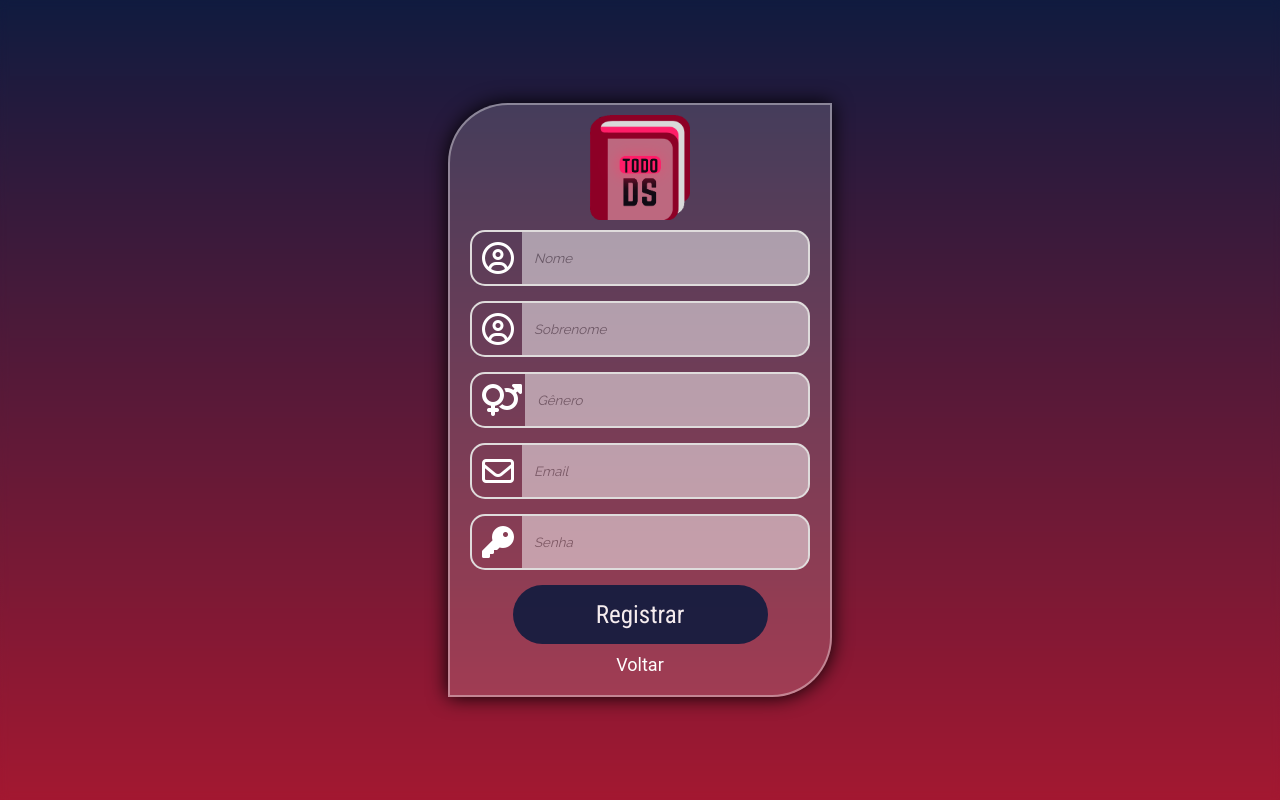
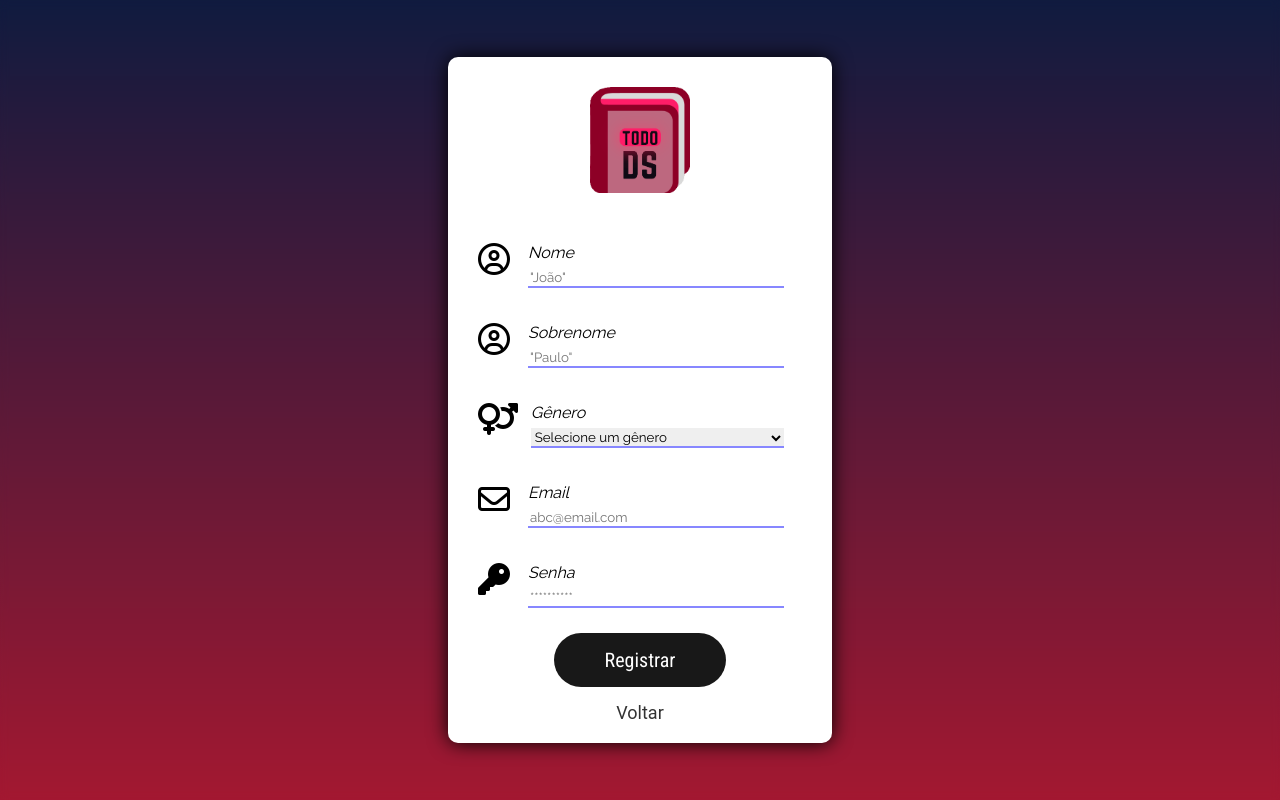
Before and after one commit to joaby-oliveira/TODOds-1.0, a PHP site: page /register.php in a window 1280 px wide. Run offline with PHP 8.4, Linux system fonts and the light colour scheme; some libraries are stand-ins or nearby versions.

Commit message:
:art: Updated: register.css/register.php Updating design

```diff
--- a/frontend/register.css
+++ b/frontend/register.css
@@ -3,15 +3,17 @@
 }
 
 .back {
-    margin-top: 10px;
+    margin-top: 15px;
     font-family: Roboto, sans-serif;
     font-size: 18px;
-    color: white;
+    color: rgba(0, 0, 0);
+    opacity: 0.8;
     text-decoration: none;
 }
 
 .back:hover {
-    color: black;
+    color: rgb(0, 0, 0);
+    opacity: 1;
 }
 
 body {
@@ -30,68 +32,69 @@ body {
     display: flex;
     width: 30%;
     flex-direction: column;
-    justify-content: center;
     align-items: center;
-    border: solid rgba(255, 255, 255, 0.377) 2px;
-    border-top-left-radius: 60px;
-    border-bottom-right-radius: 60px;
-    background-color: rgba(255, 255, 255, 0.158);
+    border-radius: 10px;
+    background-color: white;
     box-shadow: 0px 0px 20px black;
     padding: 20px;
-    padding-top: 0;
 }
 
 .register:hover {
     opacity: 1;
 }
 
+.container-input-container {
+    display: flex;
+    width: 100%;
+    align-items: center;
+    flex-direction: column;
+    justify-content: center;
+}
+
 .input-container {
     display: flex;
     width: 100%;
     margin-bottom: 15px;
-    padding: 0;
-    border: solid rgb(223, 220, 220) 2px;
-    border-radius: 15px;
+}
+
+.label-input-container {
+    width: 100%;
+    font-family: 'Raleway', sans-serif;
+    font-style: oblique;
+    margin: 10px 0 10px 10px;
 }
 
 i {
     padding: 10px;
-    color: white;
+    color: rgb(0, 0, 0);
     min-width: 50px;
     text-align: center;
     font-size: 2em;
 }
 
 .input-field {
-    width: 100%;
-    padding: 10px;
+    width: 90%;
     outline: none;
+    border: none;
+    border-bottom: 2px solid rgb(135, 135, 255);
+    transition: ease 0.5s;
     font-family: 'Raleway', sans-serif;
-    font-style: oblique;
-    border: none;
-    border: solid white 2px;
-    border-radius: 12px;
-    border-bottom-left-radius: 0;
-    border-top-left-radius: 0;
-    opacity: 0.5;
-    transition: ease 0.2s;
+    margin-top: 6px;
 }
 
-.input-field:hover {
-    box-shadow: 0 0 10px rgb(255, 255, 255);
-    ;
+.input-field:focus {
+    border-bottom: 2px solid rgb(135, 255, 135);
 }
-
 .submit-btn {
     font-family: 'Roboto Condensed', sans-serif;
-    background-color: #101B3F;
-    font-size: 25px;
-    color: white;
+    background-color: rgb(0, 0, 0);
+    font-size: 20px;
+    color: rgb(255, 255, 255);
     padding: 15px 20px;
     border: none;
     border-radius: 30px;
     cursor: pointer;
-    width: 75%;
+    width: 50%;
     opacity: 0.9;
     outline: none;
     transition: 0.2s;
@@ -104,7 +107,8 @@ i {
 
 img {
     width: 100px;
-    margin: 10px;
+    margin-top: 10px;
+    margin-bottom: 40px;
 }
 
 h1 {
--- a/register.php
+++ b/register.php
@@ -13,34 +13,57 @@
 </head>
 
 <body>
-    <form class="register" action="backend/register.php" method="post">
+    <form name="register" class="register" action="backend/register.php" method="post">
         <!--<h1>Faça seu registro</h1>-->
-        <img src="photos/TODOds-transparente.png" alt="paunocudojoaby">
+        <img src="photos/TODOds-transparente.png" alt="logo-img">
 
+        <div class="container-input-container">
             <div class="input-container">
                 <i class="far fa-user-circle"></i>
-            <input class="input-field" type="text" name="first" placeholder="Nome">
+                <div class="label-input-container">
+                    <label for="name">Nome</label>
+                    <input id="name" class="input-field" type="text" name="first" placeholder='"João"'>
+                </div>
             </div>
 
             <div class="input-container">
                 <i class="far fa-user-circle"></i>
-            <input class="input-field" type="text" name="last" placeholder="Sobrenome">
+                <div class="label-input-container">
+                    <label for="lastname">Sobrenome</label>
+                    <input id="lastname" class="input-field" type="text" name="last" placeholder='"Paulo"'>
+                </div>
             </div>
 
             <div class="input-container">
                 <i class="fas fa-venus-mars"></i>
-            <input class="input-field" type="text" name="gender" placeholder="Gênero">
+                <div class="label-input-container">
+                    <label for="gender">Gênero</label>
+                    <select id="gender" class="input-field">
+                        <option value="default" class="input-field">Selecione um gênero</option>
+                        <option value="M" class="input-field">Masculino</option>
+                        <option value="F" class="input-field">Feminino</option>
+                        <option value="O" class="input-field">Outro</option>
+                    </select>
+                </div>
             </div>
 
             <div class="input-container">
                 <i class="far fa-envelope"></i>
-            <input class="input-field" type="text" name="email" placeholder="Email">
+                <div class="label-input-container">
+                    <label for="email">Email</label>
+                    <input class="input-field" type="text" name="email" placeholder="abc@email.com">
+                </div>
             </div>
 
             <div class="input-container">
                 <i class="fas fa-key"></i>
-            <input class="input-field" type="password" name="password" placeholder="Senha">
+                <div class="label-input-container">
+                    <label for="password">Senha</label>
+                    <input id="password" class="input-field" type="password" name="password" placeholder="**********">
                 </div>
+            </div>
+        </div>
+
             <button type="submit" class="submit-btn">Registrar</button>
             <a class="back" href="index.php">Voltar</a>
     </form>
```
Lines whose indentation alone changed are shown as unchanged.
